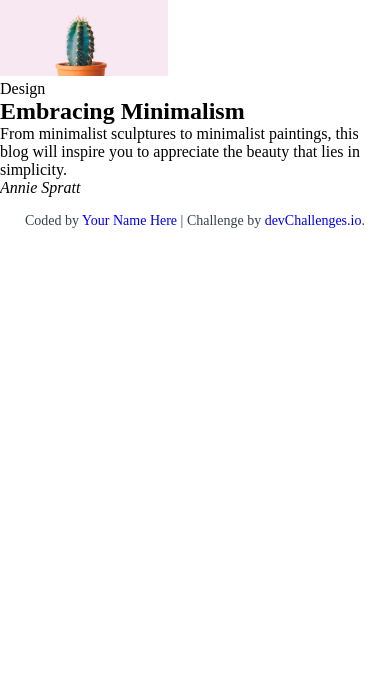
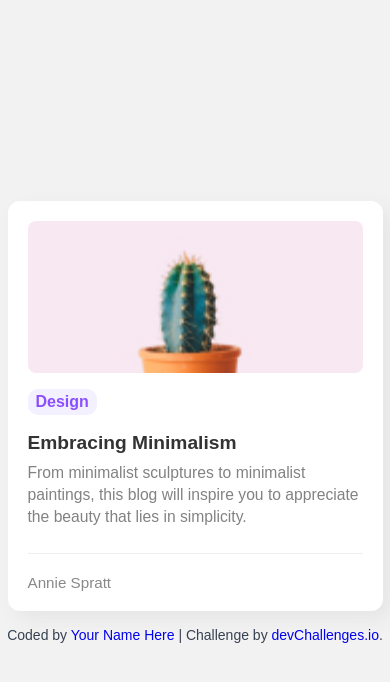
Before and after one commit to alfinmanoj/MINIMAL-BLOG-CARD, a plain HTML site: page index.html in a window 390 px wide. Drawn offline with Linux system fonts and the light colour scheme.

Commit message:
style: complete mobile-first CSS styling for blog card component

```diff
--- a/index.html
+++ b/index.html
@@ -22,9 +22,63 @@
       }
 
       body {
-        height: 100vh;
+        min-height: 100vh;
+        font-family: sans-serif;
+        background-color: #f2f2f2;
+        display: flex;
+        flex-direction: column;
+        justify-content: center;
+        align-items: center;
+
       }
 
+      .blog-container {
+        max-width: 375px;
+        width: 100%;
+        background-color: #ffffff;
+        box-shadow: 8px 8px 20px 0px rgba(85, 85, 85, 0.08);
+        border-radius: 12px;
+        padding: 1.25rem;
+      }
+
+      .blog-img img {
+        width: 100%;
+        height: auto;
+        object-fit: cover;
+        border-radius: 0.5rem;
+      }
+
+      .blog-content span {
+        display: inline-block;
+        font-weight: bold;
+        color: #8a4fff;
+        background-color: #f3f0ff;
+        padding: 4px 8px;
+        border-radius: 10px;
+        margin: 12px 0 17px 0;
+      }
+
+      .blog-content .blog-title {
+        font-size: 1.2rem;
+        font-weight: 600;
+        color: #333;
+        margin-bottom: 0.5rem;
+      }
+
+      .blog-content .description {
+        font-size: 0.98rem;
+        color: #838282;
+        padding-bottom: 0.5rem;
+        margin-bottom: 1rem;
+        line-height: 1.4rem;
+      }
+
+      .article-footer p {
+        border-top: 1px solid #eee;
+        color: #888;
+        font-size: 0.95rem;
+        padding-top: 1.25rem;
+      }
       .author-info {
         font-size: 14px;
         text-align: center;
@@ -41,7 +95,7 @@
     <main>
       <article class="blog-container">
         <figure class="blog-img">
-          <img src="/resources/Cactus@2x.jpg" alt="A green cactus plant">
+          <img src="resources/Cactus@2x.jpg" alt="A green cactus plant">
         </figure>
 
         <section class="blog-content">
@@ -49,8 +103,8 @@
           <h2 class="blog-title">Embracing Minimalism</h2>
           <p class="description">From minimalist sculptures to minimalist paintings, this blog will inspire you to appreciate the beauty that lies in simplicity.</p>
         </section>
-        <footer>
-          <address>Annie Spratt</address>
+        <footer class="article-footer">
+          <p>Annie Spratt</p>
         </footer>
       </article>
     </main>
```
